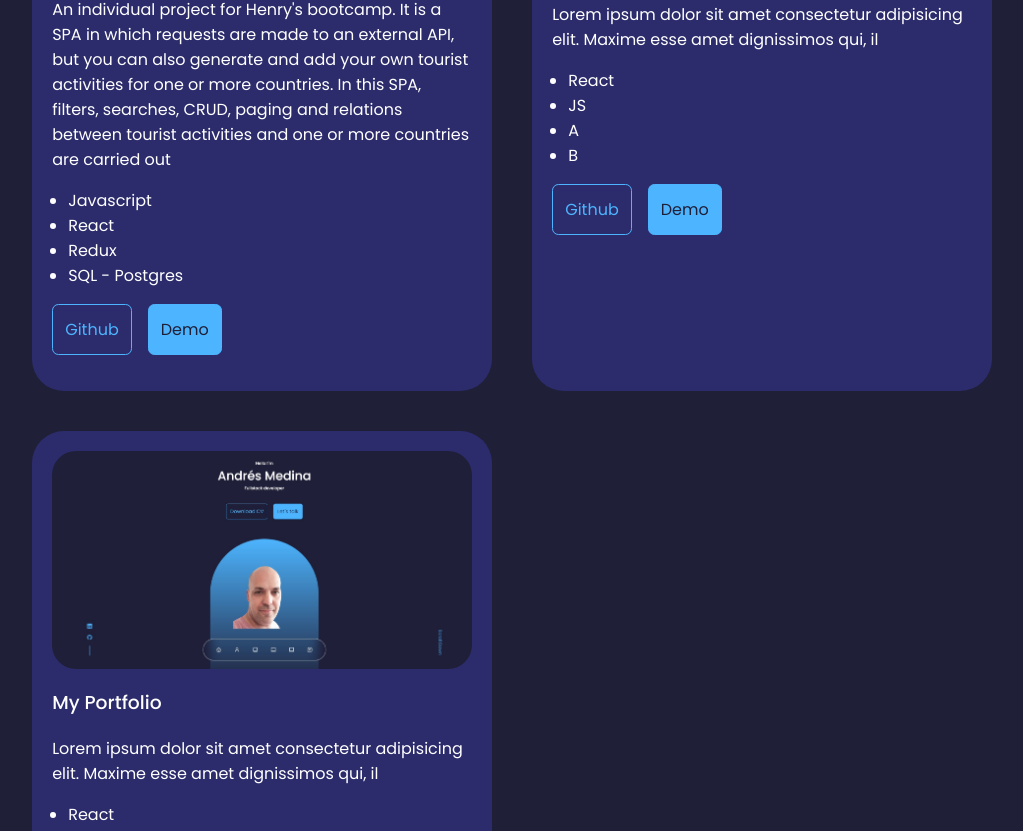
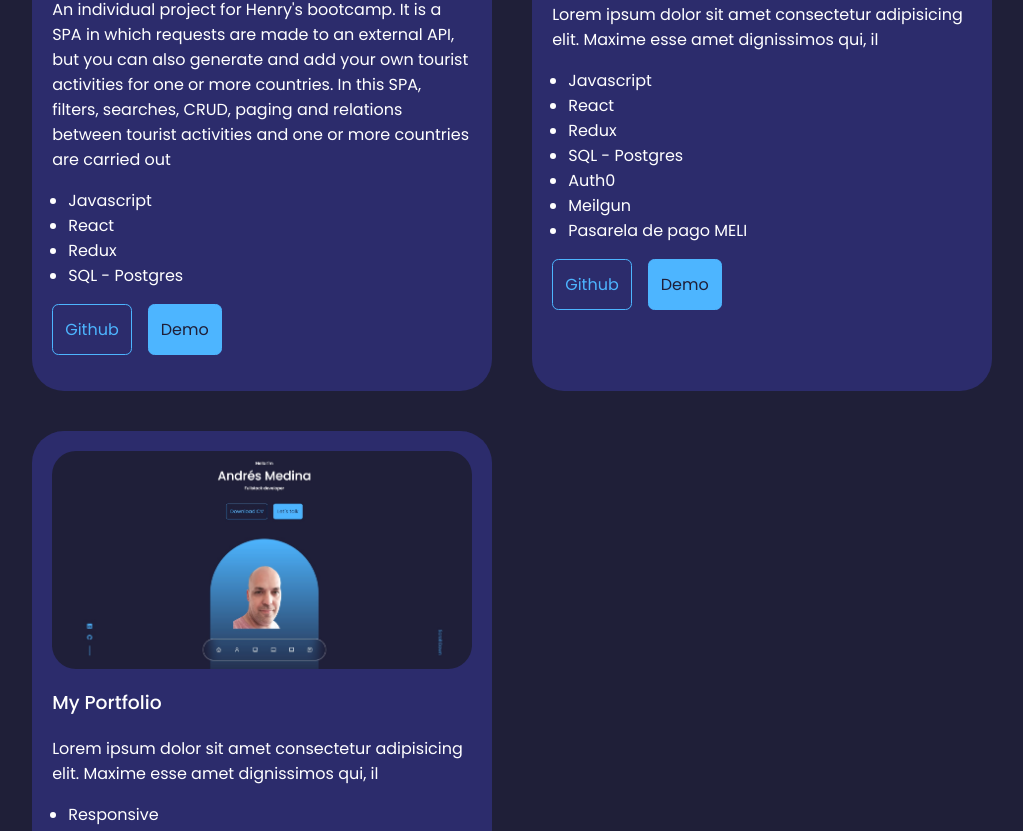
Before and after one commit to anmedina-arg/portfolio, a React (Create React App) app: page / in a window 1280 px wide. Shown: the part 2656-3487 px from the top of the page, without its empty margins (128-1151 px from the left). Built offline with nearby package versions, Linux system fonts and the light colour scheme.

Commit message:
litle update portfolio component

```diff
--- a/src/components/portfolio/Portfolio.jsx
+++ b/src/components/portfolio/Portfolio.jsx
@@ -27,7 +27,15 @@ const projects = [
     //demo: "https://github.com/Nikl4auss/henry-final-project",
     description:
       "Lorem ipsum dolor sit amet consectetur adipisicing elit. Maxime esse amet dignissimos qui, il",
-    skill: ["React", "JS", "A", "B"],
+    skill: [
+      "Javascript",
+      "React",
+      "Redux",
+      "SQL - Postgres",
+      "Auth0",
+      "Meilgun",
+      "Pasarela de pago MELI",
+    ],
   },
   {
     id: 3,
@@ -37,7 +45,7 @@ const projects = [
     //demo: "http://dribbble.com/Alien_pixels",
     description:
       "Lorem ipsum dolor sit amet consectetur adipisicing elit. Maxime esse amet dignissimos qui, il",
-    skill: ["React"],
+    skill: ["Responsive", "React", "CSS", "MailJS", "SwiperJS"],
   },
   // {
   //   id: 4,
@@ -60,7 +68,6 @@ function Portfolio() {
             for (let i = 0; i < skill.length; i++) {
               console.log(skill.length);
               skillArr.push(skill[i]);
-              //return skillArr;
             }
             console.log(skillArr);
             return (
@@ -74,7 +81,6 @@ function Portfolio() {
                   {skillArr.map((e) => {
                     return <li>{e}</li>;
                   })}
-                  {/* <li>{skillArr}</li> */}
                 </ul>
                 {/* en los tag <a> poner la url de los proyectos de github */}
                 <div className="portfolio__item-cta">
```
